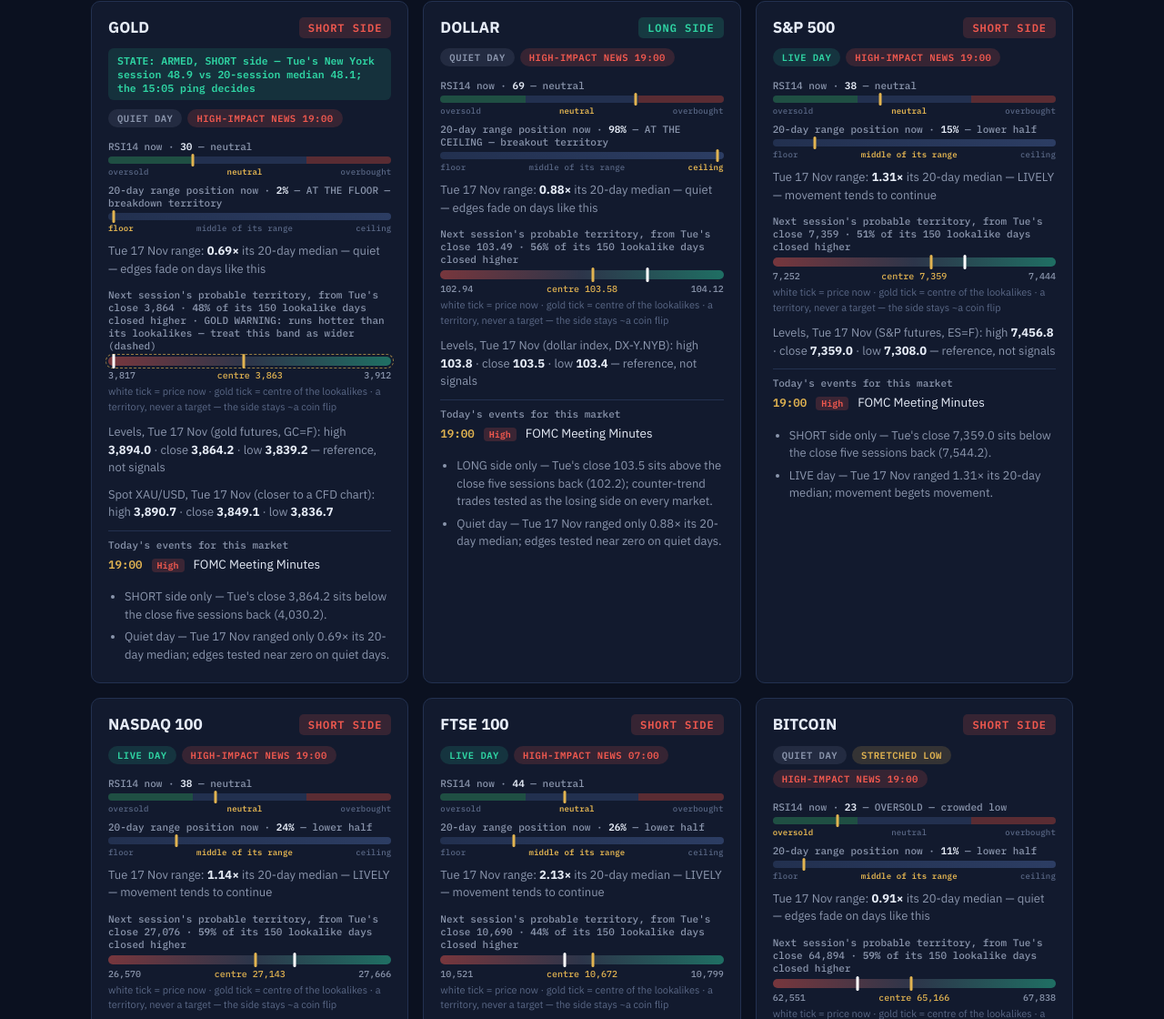
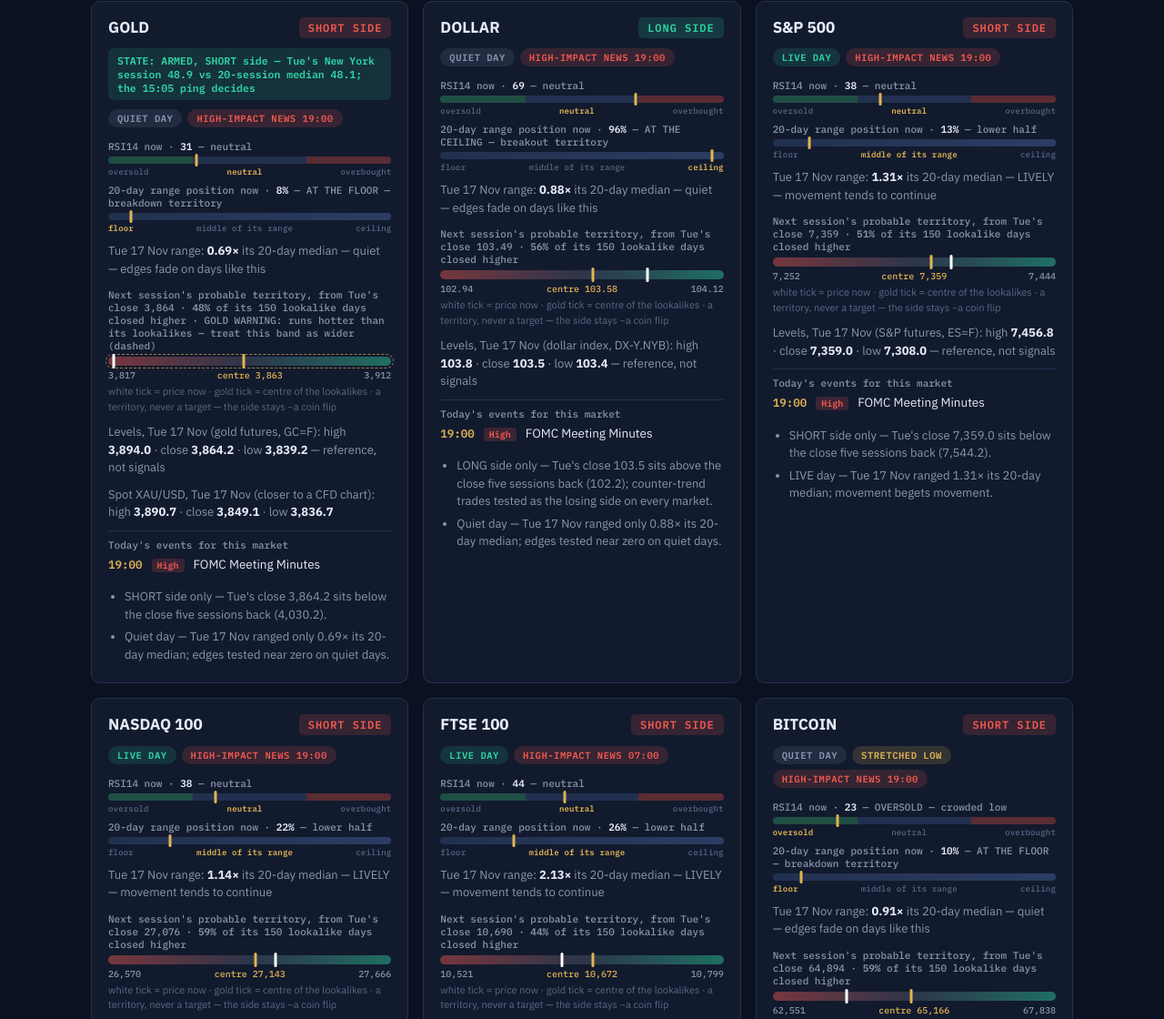
Before and after one commit to Elhashino/market-brief, a plain HTML site: page docs/index.html in a window 1280 px wide. Shown: the part 495-1615 px from the top of the page at 91% size. Drawn offline with Linux system fonts and the light colour scheme.

Commit message:
morning brief

```diff
--- a/docs/index.html
+++ b/docs/index.html
@@ -77,7 +77,7 @@
 </style>
 <div class="wrap">
   <h1>Daily Bias Board</h1>
-  <div class="sub">Wednesday 18 November 2026 · generated 12:12 UK</div>
+  <div class="sub">Wednesday 18 November 2026 · generated 14:29 UK</div>
 <div class='check ok'>Data check passed: every session reading below comes from a finished session, and each card shows its date.</div>
 <h3 class='section-h' style='margin-top:0'>Where attention pays today</h3><div class='timeline'><div class='ev'><span class='t'>1.</span><span class='cur'>FTSE 100</span><span class='chip live'>PRIME 85</span><span>Tue 2.13x range · short side permitted · high-impact news 07:00 UK</span></div><div class='ev'><span class='t'>2.</span><span class='cur'>BITCOIN</span><span class='chip live'>PRIME 78</span><span>Tue 0.91x range · short side permitted · high-impact news 19:00 UK · stretched — violence risk</span></div><div class='ev'><span class='t'>3.</span><span class='cur'>S&P 500</span><span class='chip live'>PRIME 71</span><span>Tue 1.31x range · short side permitted · high-impact news 19:00 UK</span></div><div class='ev'><span class='t'>4.</span><span class='cur'>NASDAQ 100</span><span class='chip live'>PRIME 68</span><span>Tue 1.14x range · short side permitted · high-impact news 19:00 UK</span></div><div class='ev'><span class='t'>5.</span><span class='cur'>DOLLAR</span><span class='chip newslo'>WORTH WATCHING 63</span><span>Tue 0.88x range · long side permitted · high-impact news 19:00 UK</span></div><div class='ev'><span class='t'>6.</span><span class='cur'>GOLD</span><span class='chip newslo'>WORTH WATCHING 59</span><span>Tue 0.69x range · short side permitted · high-impact news 19:00 UK</span></div><div class='ev none'>Attention ranking — where movement conditions concentrate today. Not a promise of profit or direction.</div></div>
   <h3 class="section-h">The markets in detail</h3>
@@ -86,13 +86,13 @@
       <header><h2>GOLD</h2><span class='bias short'>SHORT SIDE</span></header>
       <div class='state on'>STATE: ARMED, SHORT side — Tue's New York session 48.9 vs 20-session median 48.1; the 15:05 ping decides</div>
       <div class='chips'><span class='chip quiet'>QUIET DAY</span><span class='chip news'>HIGH-IMPACT NEWS 19:00</span></div>
-      <div class='gauge'><label>RSI14 now · <b>30</b> — neutral</label>
-        <div class='track rsi'><i style='left:30%'></i></div>
+      <div class='gauge'><label>RSI14 now · <b>31</b> — neutral</label>
+        <div class='track rsi'><i style='left:31%'></i></div>
         <div class='zones'><span class=''>oversold</span>
         <span class='on'>neutral</span>
         <span class=''>overbought</span></div></div>
-      <div class='gauge'><label>20-day range position now · <b>2%</b> — AT THE FLOOR — breakdown territory</label>
-        <div class='track'><i style='left:2%'></i></div>
+      <div class='gauge'><label>20-day range position now · <b>8%</b> — AT THE FLOOR — breakdown territory</label>
+        <div class='track'><i style='left:8%'></i></div>
         <div class='zones'><span class='on'>floor</span>
         <span class=''>middle of its range</span>
         <span class=''>ceiling</span></div></div>
@@ -112,8 +112,8 @@
         <div class='zones'><span class=''>oversold</span>
         <span class='on'>neutral</span>
         <span class=''>overbought</span></div></div>
-      <div class='gauge'><label>20-day range position now · <b>98%</b> — AT THE CEILING — breakout territory</label>
-        <div class='track'><i style='left:98%'></i></div>
+      <div class='gauge'><label>20-day range position now · <b>96%</b> — AT THE CEILING — breakout territory</label>
+        <div class='track'><i style='left:96%'></i></div>
         <div class='zones'><span class=''>floor</span>
         <span class=''>middle of its range</span>
         <span class='on'>ceiling</span></div></div>
@@ -133,13 +133,13 @@
         <div class='zones'><span class=''>oversold</span>
         <span class='on'>neutral</span>
         <span class=''>overbought</span></div></div>
-      <div class='gauge'><label>20-day range position now · <b>15%</b> — lower half</label>
-        <div class='track'><i style='left:15%'></i></div>
+      <div class='gauge'><label>20-day range position now · <b>13%</b> — lower half</label>
+        <div class='track'><i style='left:13%'></i></div>
         <div class='zones'><span class=''>floor</span>
         <span class='on'>middle of its range</span>
         <span class=''>ceiling</span></div></div>
       <div class='volx'>Tue 17 Nov range: <b>1.31×</b> its 20-day median — LIVELY — movement tends to continue</div>
-      <div class='terr'><label>Next session's probable territory, from Tue's close 7,359 · <b>51%</b> of its 150 lookalike days closed higher</label><div class='ttrack'><i class='now' style='left:68%'></i><i class='mid' style='left:56%'></i></div><div class='tlabels'><span>7,252</span><span class='c'>centre 7,359</span><span>7,444</span></div><div class='tnote'>white tick = price now · gold tick = centre of the lookalikes · a territory, never a target — the side stays ~a coin flip</div></div>
+      <div class='terr'><label>Next session's probable territory, from Tue's close 7,359 · <b>51%</b> of its 150 lookalike days closed higher</label><div class='ttrack'><i class='now' style='left:63%'></i><i class='mid' style='left:56%'></i></div><div class='tlabels'><span>7,252</span><span class='c'>centre 7,359</span><span>7,444</span></div><div class='tnote'>white tick = price now · gold tick = centre of the lookalikes · a territory, never a target — the side stays ~a coin flip</div></div>
       <div class='volx'>Levels, Tue 17 Nov (S&P futures, ES=F): high <b>7,456.8</b> · close <b>7,359.0</b> · low <b>7,308.0</b> — reference, not signals</div>
 
       <div class='newsblock'><label>Today's events for this market</label><div class='ev'><span class='t'>19:00</span><span class='imp high'>High</span><span>FOMC Meeting Minutes</span></div></div>
@@ -154,13 +154,13 @@
         <div class='zones'><span class=''>oversold</span>
         <span class='on'>neutral</span>
         <span class=''>overbought</span></div></div>
-      <div class='gauge'><label>20-day range position now · <b>24%</b> — lower half</label>
-        <div class='track'><i style='left:24%'></i></div>
+      <div class='gauge'><label>20-day range position now · <b>22%</b> — lower half</label>
+        <div class='track'><i style='left:22%'></i></div>
         <div class='zones'><span class=''>floor</span>
         <span class='on'>middle of its range</span>
         <span class=''>ceiling</span></div></div>
       <div class='volx'>Tue 17 Nov range: <b>1.14×</b> its 20-day median — LIVELY — movement tends to continue</div>
-      <div class='terr'><label>Next session's probable territory, from Tue's close 27,076 · <b>59%</b> of its 150 lookalike days closed higher</label><div class='ttrack'><i class='now' style='left:66%'></i><i class='mid' style='left:52%'></i></div><div class='tlabels'><span>26,570</span><span class='c'>centre 27,143</span><span>27,666</span></div><div class='tnote'>white tick = price now · gold tick = centre of the lookalikes · a territory, never a target — the side stays ~a coin flip</div></div>
+      <div class='terr'><label>Next session's probable territory, from Tue's close 27,076 · <b>59%</b> of its 150 lookalike days closed higher</label><div class='ttrack'><i class='now' style='left:59%'></i><i class='mid' style='left:52%'></i></div><div class='tlabels'><span>26,570</span><span class='c'>centre 27,143</span><span>27,666</span></div><div class='tnote'>white tick = price now · gold tick = centre of the lookalikes · a territory, never a target — the side stays ~a coin flip</div></div>
       <div class='volx'>Levels, Tue 17 Nov (Nasdaq futures, NQ=F): high <b>27,498.0</b> · close <b>27,075.5</b> · low <b>26,658.5</b> — reference, not signals</div>
 
       <div class='newsblock'><label>Today's events for this market</label><div class='ev'><span class='t'>19:00</span><span class='imp high'>High</span><span>FOMC Meeting Minutes</span></div></div>
@@ -181,7 +181,7 @@
         <span class='on'>middle of its range</span>
         <span class=''>ceiling</span></div></div>
       <div class='volx'>Tue 17 Nov range: <b>2.13×</b> its 20-day median — LIVELY — movement tends to continue</div>
-      <div class='terr'><label>Next session's probable territory, from Tue's close 10,690 · <b>44%</b> of its 150 lookalike days closed higher</label><div class='ttrack'><i class='now' style='left:44%'></i><i class='mid' style='left:54%'></i></div><div class='tlabels'><span>10,521</span><span class='c'>centre 10,672</span><span>10,799</span></div><div class='tnote'>white tick = price now · gold tick = centre of the lookalikes · a territory, never a target — the side stays ~a coin flip</div></div>
+      <div class='terr'><label>Next session's probable territory, from Tue's close 10,690 · <b>44%</b> of its 150 lookalike days closed higher</label><div class='ttrack'><i class='now' style='left:43%'></i><i class='mid' style='left:54%'></i></div><div class='tlabels'><span>10,521</span><span class='c'>centre 10,672</span><span>10,799</span></div><div class='tnote'>white tick = price now · gold tick = centre of the lookalikes · a territory, never a target — the side stays ~a coin flip</div></div>
       <div class='volx'>Levels, Tue 17 Nov (FTSE cash index): high <b>10,881.5</b> · close <b>10,689.9</b> · low <b>10,688.1</b> — reference, not signals</div>
 
       <div class='newsblock'><label>Today's events for this market</label><div class='ev'><span class='t'>07:00</span><span class='imp high'>High</span><span>CPI y/y</span></div><div class='ev'><span class='t'>07:30</span><span class='imp medium'>Medium</span><span>BOE Gov Bailey Speaks</span></div><div class='ev'><span class='t'>15:00</span><span class='imp high'>High</span><span>BOE Gov Bailey Speaks</span></div><div class='ev'><span class='t'>19:00</span><span class='imp high'>High</span><span>FOMC Meeting Minutes</span></div></div>
@@ -196,13 +196,13 @@
         <div class='zones'><span class='on'>oversold</span>
         <span class=''>neutral</span>
         <span class=''>overbought</span></div></div>
-      <div class='gauge'><label>20-day range position now · <b>11%</b> — lower half</label>
-        <div class='track'><i style='left:11%'></i></div>
-        <div class='zones'><span class=''>floor</span>
-        <span class='on'>middle of its range</span>
+      <div class='gauge'><label>20-day range position now · <b>10%</b> — AT THE FLOOR — breakdown territory</label>
+        <div class='track'><i style='left:10%'></i></div>
+        <div class='zones'><span class='on'>floor</span>
+        <span class=''>middle of its range</span>
         <span class=''>ceiling</span></div></div>
       <div class='volx'>Tue 17 Nov range: <b>0.91×</b> its 20-day median — quiet — edges fade on days like this</div>
-      <div class='terr'><label>Next session's probable territory, from Tue's close 64,894 · <b>59%</b> of its 150 lookalike days closed higher</label><div class='ttrack'><i class='now' style='left:30%'></i><i class='mid' style='left:49%'></i></div><div class='tlabels'><span>62,551</span><span class='c'>centre 65,166</span><span>67,838</span></div><div class='tnote'>white tick = price now · gold tick = centre of the lookalikes · a territory, never a target — the side stays ~a coin flip</div></div>
+      <div class='terr'><label>Next session's probable territory, from Tue's close 64,894 · <b>59%</b> of its 150 lookalike days closed higher</label><div class='ttrack'><i class='now' style='left:26%'></i><i class='mid' style='left:49%'></i></div><div class='tlabels'><span>62,551</span><span class='c'>centre 65,166</span><span>67,838</span></div><div class='tnote'>white tick = price now · gold tick = centre of the lookalikes · a territory, never a target — the side stays ~a coin flip</div></div>
       <div class='volx'>Levels, Tue 17 Nov (Yahoo BTC-USD): high <b>65,365.1</b> · close <b>64,893.9</b> · low <b>63,284.5</b> — reference, not signals</div>
 
       <div class='newsblock'><label>Today's events for this market</label><div class='ev'><span class='t'>19:00</span><span class='imp high'>High</span><span>FOMC Meeting Minutes</span></div></div>
@@ -223,7 +223,7 @@
 
     <section class='card'>
       <header><h2>Fear gauges</h2><span class='bias flat'>OPTIONS MARKET NERVES</span></header>
-      <div class='newsblock' style='border-top:none;margin-top:6px;padding-top:0'><div class='ev'><span class='t'>VIX</span><span class='cur'>S&P 500</span><span><b>24.2</b></span><span class='chip warn'>NERVOUS</span><span class='cur'>20d pos 66%</span></div><div class='ev'><span class='t'>VXN</span><span class='cur'>NASDAQ 100</span><span><b>34.4</b></span><span class='chip warn'>NERVOUS</span><span class='cur'>20d pos 73%</span></div><div class='ev'><span class='t'>GVZ</span><span class='cur'>GOLD</span><span><b>26.5</b></span><span class='chip warn'>NERVOUS</span><span class='cur'>20d pos 90%</span></div></div>
+      <div class='newsblock' style='border-top:none;margin-top:6px;padding-top:0'><div class='ev'><span class='t'>VIX</span><span class='cur'>S&P 500</span><span><b>24.2</b></span><span class='chip warn'>NERVOUS</span><span class='cur'>20d pos 65%</span></div><div class='ev'><span class='t'>VXN</span><span class='cur'>NASDAQ 100</span><span><b>34.4</b></span><span class='chip warn'>NERVOUS</span><span class='cur'>20d pos 73%</span></div><div class='ev'><span class='t'>GVZ</span><span class='cur'>GOLD</span><span><b>26.5</b></span><span class='chip warn'>NERVOUS</span><span class='cur'>20d pos 90%</span></div></div>
       <ul class='why'>
         <li>Each is the price of insurance on its own market, read from options —
         the crowd's nerves, quantified. Bands are conventional: calm / normal /
```
